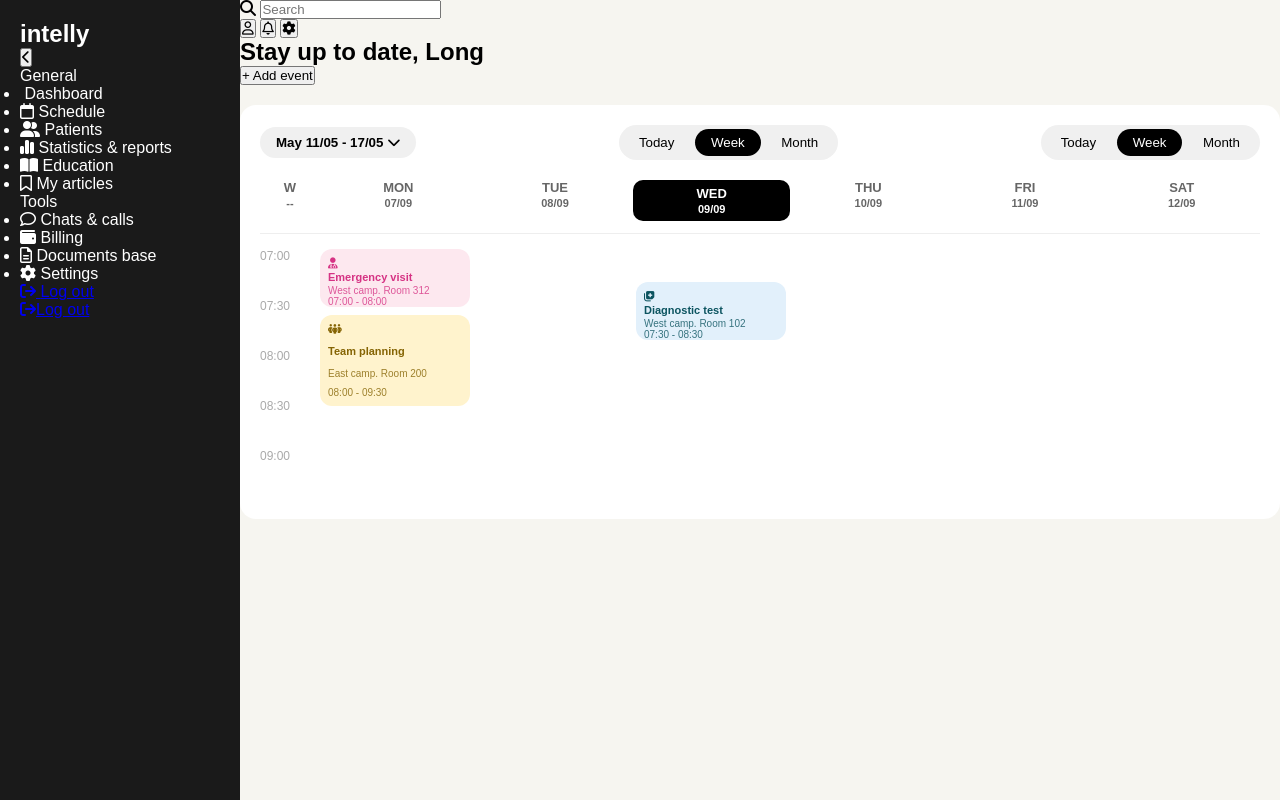
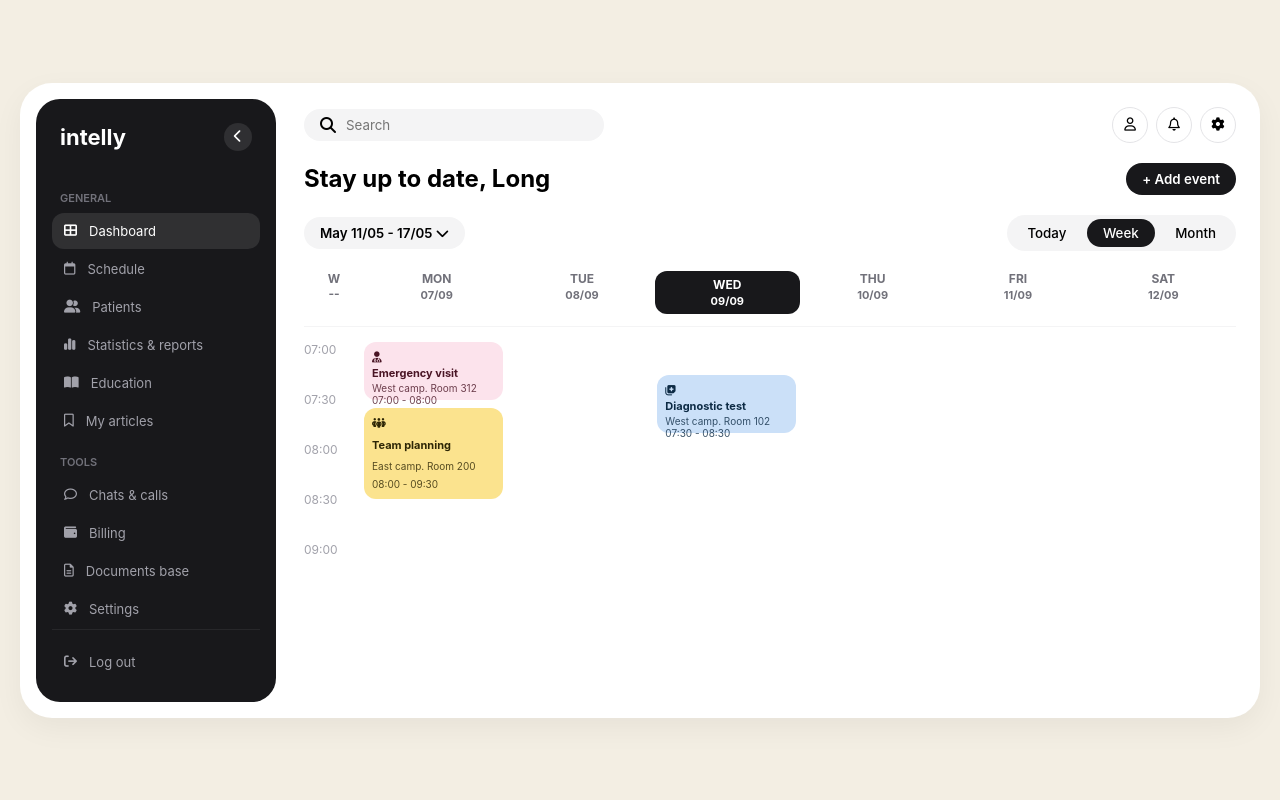
Before and after one commit to Long7713/Learn-Fe, a plain HTML site: page FE_todo_web_app/index.html in a window 1280 px wide. Drawn offline with Linux system fonts and the light colour scheme.

Commit message:
Em update mấy cái lỗi css và bị lặp ở js

```diff
--- a/FE_todo_web_app/index.css
+++ b/FE_todo_web_app/index.css
@@ -2,52 +2,204 @@
   margin: 0;
   padding: 0;
   box-sizing: border-box;
-  font-family: sans-serif;
+  font-family:
+    -apple-system, BlinkMacSystemFont, "Segoe UI", Roboto, sans-serif;
 }
 
 body {
-  background-color: #f6f5f0;
+  background-color: #f3eee3;
+  display: flex;
+  justify-content: center;
+  align-items: center;
+  min-height: 100vh;
+  padding: 20px;
 }
 
-/* Khung chính chia 2 cột */
+/* Framework Khung chính */
 .todo-app {
   display: grid;
   grid-template-columns: 240px 1fr;
-  min-height: 100vh;
-  transition: all 0.3s ease; /* Hiệu ứng co giãn mượt */
+  width: 100%;
+  max-width: 1400px;
+  background-color: #ffffff;
+  border-radius: 32px;
+  padding: 16px;
+  gap: 20px;
+  box-shadow: 0 10px 30px rgba(0, 0, 0, 0.05);
+  transition: grid-template-columns 0.3s ease;
 }
 
-/* Khi thu gọn -> đổi chiều rộng cột 1 thành 80px */
 .todo-app.collapsed-mode {
   grid-template-columns: 80px 1fr;
 }
 
-.Sidebar {
-  background-color: #1a1a1a;
-  color: #fff;
-  padding: 20px;
+/* ===== 1. SIDEBAR STYLING ===== */
+.sidebar {
+  background-color: #18181b;
+  color: #ffffff;
+  border-radius: 24px;
+  padding: 24px 16px;
+  display: flex;
+  flex-direction: column;
+  justify-content: space-between;
 }
 
-/* Khi Sidebar thu gọn -> Ẩn chữ và menu label */
-.Sidebar.collapsed .link-text,
-.Sidebar.collapsed .menu-label,
-.Sidebar.collapsed h2 {
+.logo {
+  display: flex;
+  justify-content: space-between;
+  align-items: center;
+  padding: 0 8px;
+  margin-bottom: 24px;
+}
+
+.logo h2 {
+  font-size: 22px;
+  font-weight: bold;
+}
+
+.toggle-btn {
+  background: rgba(255, 255, 255, 0.1);
+  border: none;
+  color: #fff;
+  width: 28px;
+  height: 28px;
+  border-radius: 50%;
+  cursor: pointer;
+  display: flex;
+  align-items: center;
+  justify-content: center;
+}
+
+.menu-label {
+  font-size: 11px;
+  color: #71717a;
+  text-transform: uppercase;
+  margin: 16px 0 8px 8px;
+  font-weight: 600;
+}
+
+.menu ul {
+  list-style: none;
+}
+
+.menu li {
+  display: flex;
+  align-items: center;
+  gap: 12px;
+  padding: 10px 12px;
+  border-radius: 12px;
+  color: #a1a1aa;
+  cursor: pointer;
+  font-size: 13px;
+  margin-bottom: 2px;
+}
+
+.menu li.active,
+.menu li:hover {
+  background-color: rgba(255, 255, 255, 0.1);
+  color: #ffffff;
+}
+
+.logout {
+  padding-top: 16px;
+  border-top: 1px solid #27272a;
+}
+
+.logout a {
+  display: flex;
+  align-items: center;
+  gap: 12px;
+  color: #a1a1aa;
+  text-decoration: none;
+  font-size: 13px;
+  padding: 8px 12px;
+}
+
+/* Sidebar Collapsed State */
+.sidebar.collapsed .link-text,
+.sidebar.collapsed .menu-label,
+.sidebar.collapsed h2 {
   display: none;
 }
 
-/* Xoay icon nút bấm khi thu gọn */
-.Sidebar.collapsed .toggle-btn i {
+.sidebar.collapsed .toggle-btn i {
   transform: rotate(180deg);
 }
-/* 1. Khung chứa tổng quát của Lịch */
+
+/* ===== 2. TOP HEADER STYLING ===== */
+.main-content {
+  padding: 8px;
+}
+
+.top-header {
+  display: flex;
+  justify-content: space-between;
+  align-items: center;
+  margin-bottom: 20px;
+}
+
+.search-bar {
+  background-color: #f4f4f5;
+  display: flex;
+  align-items: center;
+  gap: 10px;
+  padding: 8px 16px;
+  border-radius: 20px;
+  width: 300px;
+}
+
+.search-bar input {
+  border: none;
+  background: transparent;
+  outline: none;
+  width: 100%;
+}
+
+.user-actions {
+  display: flex;
+  gap: 8px;
+}
+
+.icon-btn {
+  width: 36px;
+  height: 36px;
+  border-radius: 50%;
+  border: 1px solid #e4e4e7;
+  background: #ffffff;
+  cursor: pointer;
+  display: flex;
+  align-items: center;
+  justify-content: center;
+}
+
+/* ===== 3. DASHBOARD HEADER & CALENDAR ===== */
+.dashboard-header {
+  display: flex;
+  justify-content: space-between;
+  align-items: center;
+  margin-bottom: 20px;
+}
+
+.dashboard-header h1 {
+  font-size: 24px;
+  font-weight: bold;
+}
+
+.btn-add {
+  background-color: #18181b;
+  color: #ffffff;
+  border: none;
+  padding: 8px 16px;
+  border-radius: 20px;
+  font-weight: 600;
+  cursor: pointer;
+}
+
 .calendar-container {
   background-color: #ffffff;
   border-radius: 16px;
-  padding: 20px;
-  margin-top: 20px;
 }
 
-/* 2. Thanh thao tác trên đầu Lịch (Header) */
 .calendar-header {
   display: flex;
   justify-content: space-between;
@@ -56,16 +208,16 @@ body {
 }
 
 .btn-date {
-  background: #f0f0f0;
+  background: #f4f4f5;
   border: none;
   padding: 8px 16px;
   border-radius: 20px;
-  font-weight: bold;
+  font-weight: 600;
   cursor: pointer;
 }
 
 .view-options {
-  background-color: #f0f0f0;
+  background-color: #f4f4f5;
   padding: 4px;
   border-radius: 20px;
 }
@@ -76,45 +228,44 @@ body {
   padding: 6px 16px;
   border-radius: 16px;
   cursor: pointer;
+  font-weight: 500;
 }
 
 .view-btn.active {
-  background-color: #000000;
+  background-color: #18181b;
   color: #ffffff;
 }
 
-/* 3. Tiêu đề các ngày trong tuần (Grid 7 cột: 1 cột giờ + 6 cột ngày) */
+/* Grid Layout */
 .grid-header {
   display: grid;
   grid-template-columns: 60px repeat(6, 1fr);
   text-align: center;
   font-weight: bold;
   padding-bottom: 12px;
-  border-bottom: 1px solid #eeeeee;
+  border-bottom: 1px solid #f4f4f5;
 }
 
 .header-cell {
   display: flex;
   flex-direction: column;
   align-items: center;
-  font-size: 13px;
-  color: #666666;
+  font-size: 12px;
+  color: #71717a;
 }
 
-.header-cell span {
+.header-cell .day-date {
   font-size: 11px;
   margin-top: 2px;
 }
 
-/* Style cho ngày hiện tại */
 .header-cell.active-day {
-  background-color: #000000;
+  background-color: #18181b;
   color: #ffffff;
-  border-radius: 10px;
+  border-radius: 12px;
   padding: 6px 0;
 }
 
-/* 4. Thân lịch (Chứa mốc giờ & thẻ công việc) */
 .grid-body {
   display: grid;
   grid-template-columns: 60px 1fr;
@@ -122,19 +273,19 @@ body {
 }
 
 .time-slot {
-  height: 50px; /* Mỗi mốc 30 phút cao 50px */
-  color: #aaaaaa;
+  height: 50px;
+  color: #a1a1aa;
   font-size: 12px;
 }
 
 .events-area {
   display: grid;
   grid-template-columns: repeat(6, 1fr);
-  grid-auto-rows: 25px; /* Nấc thời gian 15 phút tương ứng 25px */
+  grid-auto-rows: 25px;
   gap: 8px;
 }
 
-/* 5. Style các thẻ sự kiện (Event Cards) */
+/* Event Cards Color */
 .event-card {
   border-radius: 12px;
   padding: 8px;
@@ -144,17 +295,17 @@ body {
   justify-content: space-between;
 }
 
+.event-card.yellow {
+  background-color: #fbe38e;
+  color: #2d2605;
+}
 .event-card.pink {
-  background-color: #fde8ef;
-  color: #d63384;
-}
-.event-card.yellow {
-  background-color: #fff3cd;
-  color: #856404;
+  background-color: #fce3ec;
+  color: #4a1525;
 }
 .event-card.blue {
-  background-color: #e2f0fb;
-  color: #0c5460;
+  background-color: #cbe0f8;
+  color: #0d2b45;
 }
 
 .card-title {
--- a/FE_todo_web_app/index.html
+++ b/FE_todo_web_app/index.html
@@ -12,11 +12,10 @@
   </head>
   <body>
     <div class="todo-app">
-      <!--Thanh sidebar( ben trai)-->
-      <aside class="Sidebar" id="sidebar">
+      <!-- sidebar -->
+      <aside class="sidebar" id="sidebar">
         <div class="logo">
           <h2>intelly</h2>
-          <!-- Nút toggle icon mũi tên / thu gọn -->
           <button id="toggle-btn" class="toggle-btn">
             <i class="fa-solid fa-chevron-left"></i>
           </button>
@@ -25,7 +24,7 @@
           <p class="menu-label">General</p>
           <ul>
             <li class="active">
-              <i class="fa-solid fa-grid-2"></i>
+              <i class="fa-solid fa-table-cells-large"></i>
               <span class="link-text">Dashboard</span>
             </li>
             <li>
@@ -75,15 +74,11 @@
             <span class="link-text">Log out</span>
           </a>
         </div>
-        <div class="logout">
-          <a href="#"
-            ><i class="fa-solid fa-arrow-right-from-bracket"></i>Log out</a
-          >
-        </div>
       </aside>
-      <!--Main board (bang chinh ben phai)-->
+
+      <!-- Main Content (Bên phải) -->
       <main class="main-content">
-        <!--Phan header , thanh tim kiem, -->
+        <!-- Top Header -->
         <header class="top-header">
           <div class="search-bar">
             <i class="fa-solid fa-magnifying-glass"></i>
@@ -95,16 +90,17 @@
             <button class="icon-btn"><i class="fa-solid fa-gear"></i></button>
           </div>
         </header>
-        <!-- Sub-header (Thanh chào mừng & thao tác) -->
+
+        <!-- Sub Header -->
         <section class="dashboard-header">
           <h1>Stay up to date, Long</h1>
           <div class="action-buttons">
             <button class="btn-add">+ Add event</button>
           </div>
         </section>
-        <!-- Khu vực chứa Lịch  -->
+
+        <!-- Calendar Container -->
         <section class="calendar-container">
-          <!-- Thanh điều hướng Lịch (Header Lịch) -->
           <div class="calendar-header">
             <div class="date-picker">
               <button class="btn-date">
@@ -116,13 +112,9 @@
               <button class="view-btn active">Week</button>
               <button class="view-btn">Month</button>
             </div>
-            <div class="view-options">
-              <button class="view-btn">Today</button>
-              <button class="view-btn active">Week</button>
-              <button class="view-btn">Month</button>
-            </div>
           </div>
-          <!-- 2. Hàng tiêu đề các Ngày trong tuần -->
+
+          <!-- Grid Header -->
           <div class="grid-header" id="grid-header">
             <div class="header-cell time-zone">
               W <span id="week-number">--</span>
@@ -146,9 +138,9 @@
               SAT <span class="day-date">--/--</span>
             </div>
           </div>
-          <!-- 3. Thân lưới (Cột giờ & các Thẻ sự kiện) -->
+
+          <!-- Grid Body -->
           <div class="grid-body">
-            <!-- Cột mốc giờ bên trái -->
             <div class="time-col">
               <div class="time-slot">07:00</div>
               <div class="time-slot">07:30</div>
@@ -156,10 +148,7 @@
               <div class="time-slot">08:30</div>
               <div class="time-slot">09:00</div>
             </div>
-
-            <!-- Khu vực đặt các thẻ sự kiện -->
             <div class="events-area">
-              <!-- Thẻ mẫu 1 (Thứ 2, 07:00 - 08:00) -->
               <div
                 class="event-card pink"
                 style="grid-column: 1; grid-row: 1 / span 2"
@@ -172,7 +161,6 @@
                 <div class="card-time">07:00 - 08:00</div>
               </div>
 
-              <!-- Thẻ mẫu 2 (Thứ 2, 08:00 - 09:30) -->
               <div
                 class="event-card yellow"
                 style="grid-column: 1; grid-row: 3 / span 3"
@@ -185,7 +173,6 @@
                 <div class="card-time">08:00 - 09:30</div>
               </div>
 
-              <!-- Thẻ mẫu 3 (Thứ 4, 07:30 - 08:30) -->
               <div
                 class="event-card blue"
                 style="grid-column: 3; grid-row: 2 / span 2"
--- a/FE_todo_web_app/script.js
+++ b/FE_todo_web_app/script.js
@@ -2,24 +2,13 @@ const toggleBtn = document.getElementById("toggle-btn");
 const sidebar = document.getElementById("sidebar");
 const todoApp = document.querySelector(".todo-app");
 
-toggleBtn.addEventListener("click", () => {
-  sidebar.classList.toggle("collapsed");
-  todoApp.classList.toggle("collapsed-mode");
-});
 document.addEventListener("DOMContentLoaded", () => {
-  // 1. Logic Toggle Sidebar (từ Day 1)
-  const toggleBtn = document.getElementById("toggle-btn");
-  const sidebar = document.getElementById("sidebar");
-  const todoApp = document.querySelector(".todo-app");
-
   if (toggleBtn && sidebar && todoApp) {
     toggleBtn.addEventListener("click", () => {
       sidebar.classList.toggle("collapsed");
       todoApp.classList.toggle("collapsed-mode");
     });
   }
-
-  // 2. Chạy hàm tính ngày cho Lịch (Day 2)
   renderCurrentWeek();
 });
 
@@ -28,7 +17,6 @@ function renderCurrentWeek() {
   const today = new Date();
   const currentDayOfWeek = today.getDay(); // 0: Chủ Nhật, 1: T2, ..., 6: T7
 
-  // Lùi thời gian về ngày Thứ 2 của tuần hiện tại
   const distanceToMonday = currentDayOfWeek === 0 ? -6 : 1 - currentDayOfWeek;
   const monday = new Date(today);
   monday.setDate(today.getDate() + distanceToMonday);
```
